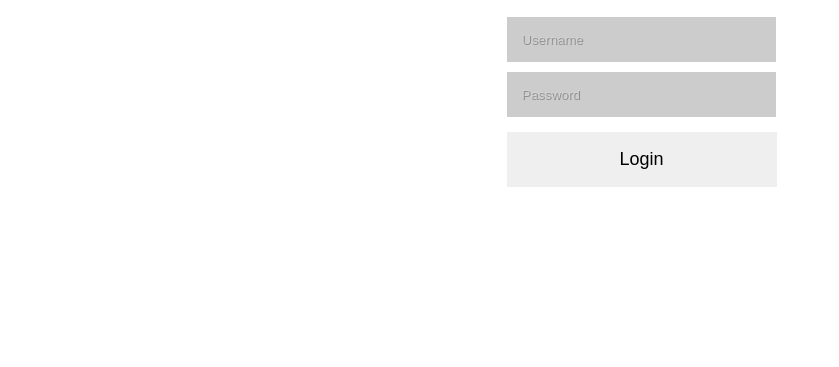
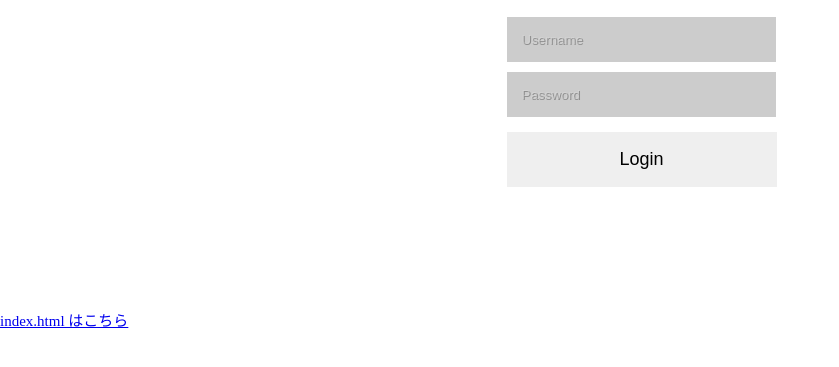
Before and after one commit to NTTRTmizusawa/gtm_test_mp, a plain HTML site: page index2.html in a window 1280 px wide. Shown: the part 151-518 px from the top of the page, without its empty margins (0-839 px from the left). Drawn offline with Linux system fonts and the light colour scheme.

Commit message:
Update index2.html

```diff
--- a/index2.html
+++ b/index2.html
@@ -22,6 +22,14 @@ j=d.createElement(s),dl=l!='dataLayer'?'&l='+l:'';j.async=true;j.src=
   <button>Login</button>
 </form>
 
+<div class="top-wrapper">
+    <div class="container">
+      <div class="btn-wrapper">
+        <p><a href="index.html" class="index.html はこちら">index.html はこちら</a></p>
+      </div>
+    </div>
+  </div>
+
 <!-- Google Tag Manager (noscript) -->
 <noscript><iframe src="https://www.googletagmanager.com/ns.html?id=GTM-PJWK463"
 height="0" width="0" style="display:none;visibility:hidden"></iframe></noscript>
```
